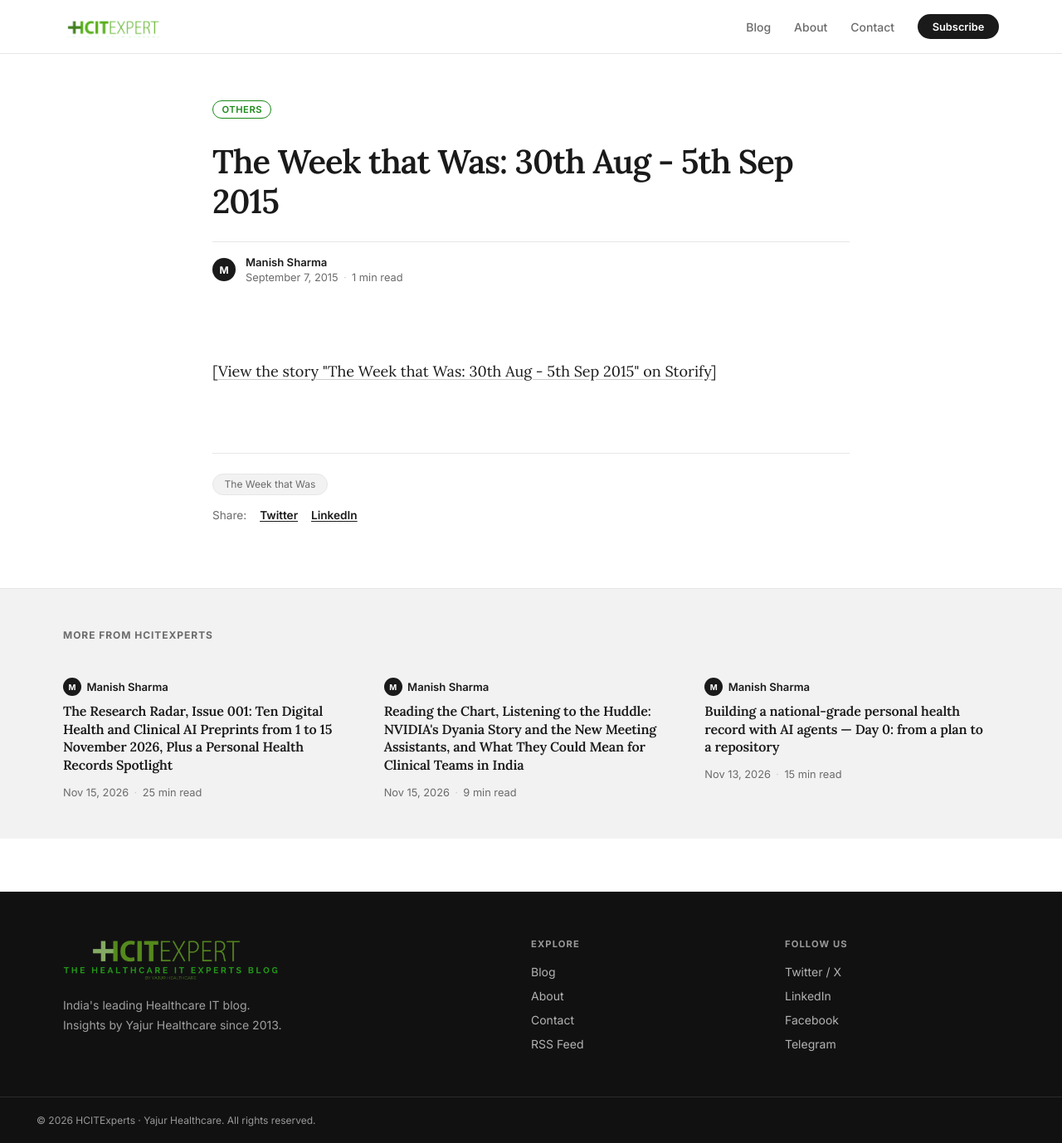
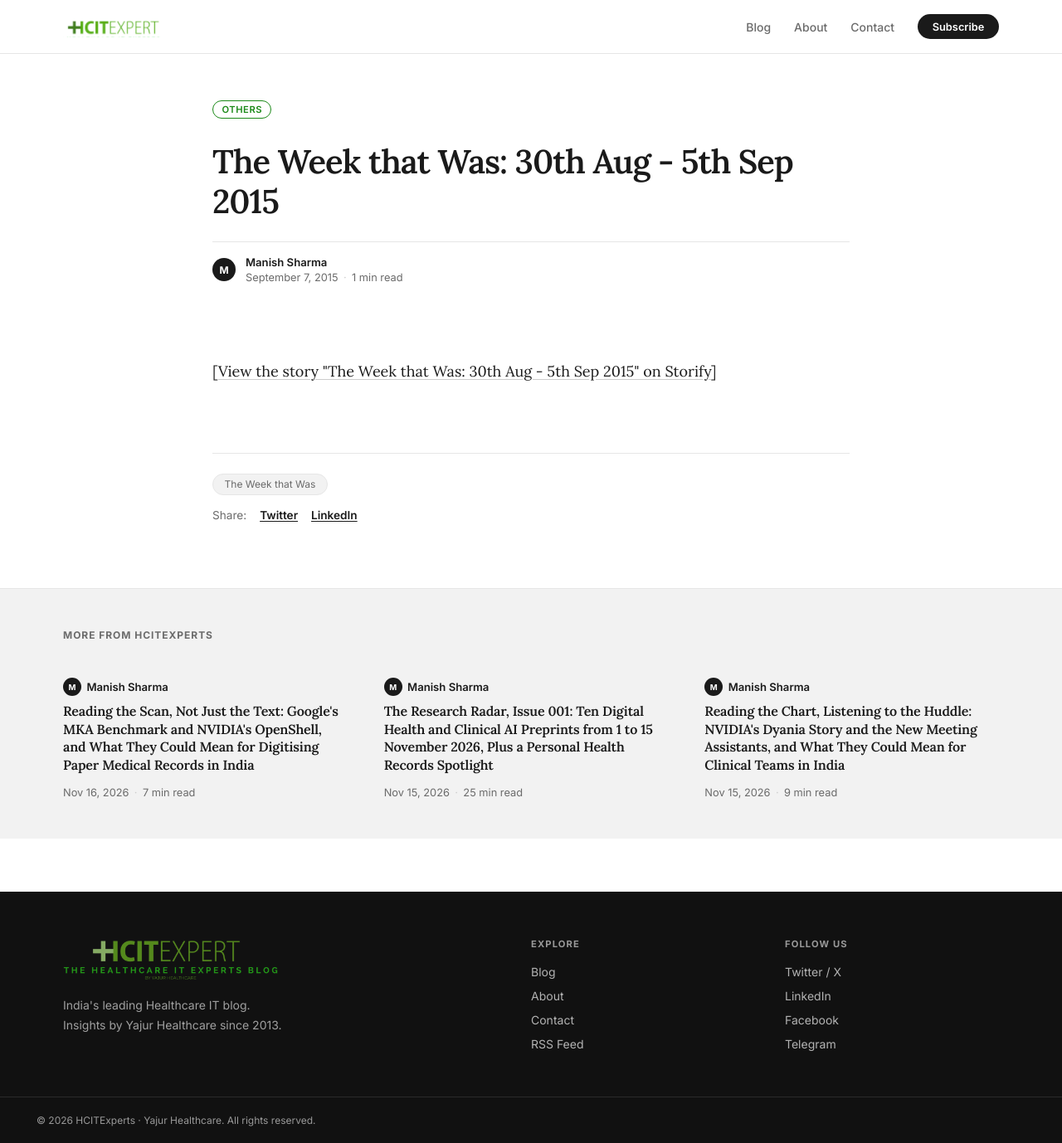
Before and after one commit to msharmas-yajur/hcitexpert-com, a Jekyll site: the page built from _posts/2015-09-07-the-week-that-was-30th-aug-5th-sep-2015.md, in a window 1280 px wide and 1378 px high. Shown: the whole window at 83% size. Built offline with Jekyll 4.4.1, drawn with Linux system fonts in a browser that asks for light colours; part of the change alters nothing that is shown.

Commit message:
post: Clinical Frontier 2026-11-16 - scanned-paper-records-multimodal-agents-india
Issue 036. Checker pass 1: APPROVED, no failing claims.

Co-Authored-By: Claude Sonnet 5.5 <noreply@anthropic.com>
Claude-Session: https://claude.ai/code/session_013kodvpn1aXpbMMUpAaKEq4

```diff
--- a/_data/clinical_frontier_covered.yml
+++ b/_data/clinical_frontier_covered.yml
@@ -354,4 +354,19 @@ covered:
       - https://hl7.org/fhir/composition.html
       - https://www.pib.gov.in/PressReleasePage.aspx?PRID=2190014
 
+  - date: 2026-11-16
+    slug: 2026-11-16-google-mka-benchmark-nvidia-openshell-scanned-paper-medical-records-india
+    angle: scanned-paper-records-multimodal-agents-india
+    regions: [India]
+    models: ["Multimodal Knowledge Agent (MKA) benchmark (Google DeepMind, Artificial Analysis)", "Gemini 4 Carbon (Google)", "NVIDIA OpenShell", "Agent Substrate"]
+    sources:
+      - https://blog.google/innovation-and-ai/models-and-research/gemini-models/multimodal-knowledge-agent-benchmark/
+      - https://huggingface.co/datasets/google/multimodal-knowledge-agent
+      - https://artificialanalysis.ai/evaluations/mka
+      - https://blogs.nvidia.com/blog/open-source-openshell-infrastructure/
+      - https://www.pib.gov.in/PressReleasePage.aspx?PRID=2190014
+      - https://hl7.org/fhir/diagnosticreport.html
+      - https://hl7.org/fhir/provenance.html
+      - https://hl7.org/fhir/documentreference.html
+
 held: []
--- /dev/null
+++ b/_posts/2026-11-16-google-mka-benchmark-nvidia-openshell-scanned-paper-medical-records-india.md
@@ -0,0 +1,122 @@
+---
+title: "Reading the Scan, Not Just the Text: Google's MKA Benchmark and NVIDIA's OpenShell, and What They Could Mean for Digitising Paper Medical Records in India"
+date: 2026-11-16 18:24:13 +0530
+author: Manish Sharma
+description: "The Clinical Frontier, Issue 036. Google DeepMind's 10 November MKA benchmark tests agents on visually complex files, where Gemini 4 Carbon ranks second on quality in Google's report. NVIDIA's 10 November contribution of OpenShell to the CNCF adds an open runtime for governing agents. What this suggests for turning scanned and paper medical records into reviewed, source-linked data in Indian hospitals, and why neither announcement is a clinical result."
+keywords: "scanned medical records AI, paper records digitisation India, multimodal AI agents healthcare, Multimodal Knowledge Agent benchmark, MKA benchmark Google DeepMind, Gemini 4 Carbon, NVIDIA OpenShell CNCF, AI agent governance hospital, FHIR DiagnosticReport presentedForm, FHIR Provenance, DocumentReference scanned report, DPDP Rules hospitals, legacy medical records, lab report PDF extraction, handwritten prescription AI"
+image: /assets/images/logo.png
+reading_time: "8 min read"
+categories:
+  - Healthcare Technology
+  - AI/ML/DL
+tags:
+  - Medical Records
+  - Multimodal AI
+  - Document AI
+  - Gemini
+  - NVIDIA
+  - AI Agents
+  - AI Governance
+  - FHIR
+  - DPDP Act
+  - Digitisation
+mentions:
+  - name: "Google: Introducing the Multimodal Knowledge Agent benchmark"
+    description: "Google DeepMind's post of 10 November 2026, written with Artificial Analysis, introducing MKA, a 200-task benchmark of visually complex professional files across 10 verticals and 83 occupations, and reporting that Gemini 4 Carbon ranked second on quality among the models tested at about one sixth of the top model's average cost."
+    url: "https://blog.google/innovation-and-ai/models-and-research/gemini-models/multimodal-knowledge-agent-benchmark/"
+  - name: "Hugging Face: google/multimodal-knowledge-agent"
+    description: "The public dataset card for MKA with 10 showcase tasks, their verticals and domains, and the task file structure."
+    url: "https://huggingface.co/datasets/google/multimodal-knowledge-agent"
+  - name: "Artificial Analysis: Multimodal Knowledge Agent (MKA) evaluation"
+    description: "Artificial Analysis's page for its implementation of the MKA benchmark."
+    url: "https://artificialanalysis.ai/evaluations/mka"
+  - name: "NVIDIA Blog: NVIDIA Expands Open Source Commitment With OpenShell Contribution and New AI Infrastructure"
+    description: "NVIDIA's post of 10 November 2026 on contributing OpenShell, an open source runtime for securing and governing autonomous agents, to the Cloud Native Computing Foundation, and contributing to the Google-led Agent Substrate project."
+    url: "https://blogs.nvidia.com/blog/open-source-openshell-infrastructure/"
+  - name: "PIB: Government notifies DPDP Rules to empower citizens and protect privacy"
+    description: "Press Information Bureau release of 14 November 2025 from the Ministry of Electronics and IT on the notification of the Digital Personal Data Protection Rules, 2025, including the 18 month phased compliance timeline and the rights of Data Principals."
+    url: "https://www.pib.gov.in/PressReleasePage.aspx?PRID=2190014"
+  - name: "HL7 FHIR: DiagnosticReport"
+    description: "HL7 FHIR resource for a set of discrete results and their context, with a presentedForm element that holds the entire report as issued."
+    url: "https://hl7.org/fhir/diagnosticreport.html"
+  - name: "HL7 FHIR: Provenance"
+    description: "HL7 FHIR resource that tracks the activity that created, revised, deleted or signed a version of a resource, and the entities and agents involved."
+    url: "https://hl7.org/fhir/provenance.html"
+  - name: "HL7 FHIR: DocumentReference"
+    description: "HL7 FHIR resource used to index a document, clinical note or other binary object to make it available to a healthcare system."
+    url: "https://hl7.org/fhir/documentreference.html"
+faq:
+  - q: "What is Google's MKA benchmark?"
+    a: "Per Google DeepMind's 10 November 2026 post, MKA (Multimodal Knowledge Agent) is a benchmark built with Artificial Analysis to evaluate how agents reason across visually complex files to solve real-world knowledge work tasks. It has a 200-task evaluation set made with domain experts across 10 verticals and 83 occupations. Each task is a multi-step project that Google says takes a seasoned professional three to eight hours."
+  - q: "Does MKA test medical record reading?"
+    a: "Not on the evidence of the public material. The ten showcase tasks on Hugging Face are labelled with verticals such as logistics, construction, engineering, science, business, finance, education, law and government, and software and data. Artificial Analysis describes the benchmark as covering project files such as architectural drawings, engineering schematics and clinical scans. The 200-task evaluation set is private, so the public tasks are the only ones outsiders can inspect. A hospital should test any model on its own scanned records."
+  - q: "What did Google report for Gemini 4 Carbon on MKA?"
+    a: "Google's post says Gemini 4 Carbon ranks second in quality among the models tested and completes tasks at 6x lower cost on average than the top-scoring model. These are Google's reported results from a benchmark run by Artificial Analysis, not a clinical evaluation."
+  - q: "What is NVIDIA OpenShell?"
+    a: "NVIDIA describes OpenShell as an open source runtime for securing and governing autonomous agents. NVIDIA's 10 November 2026 post says it applies deterministic controls to agent activity so teams can enforce policies as agents use tools, access inference services and execute workloads, and that NVIDIA is contributing it to the Cloud Native Computing Foundation as a Sandbox project. The post does not describe a healthcare use."
+  - q: "Can AI safely digitise paper medical records on its own?"
+    a: "Nothing in these announcements says so. A careful design keeps the original scan, stores each extracted value with a link to where it was read, and has a person confirm values that could change care, such as doses, units and decimal points. In FHIR terms a DiagnosticReport can hold the entire report as issued in presentedForm alongside discrete results, and a Provenance resource can record who or what produced a value."
+  - q: "Which Indian rules matter when a hospital digitises old records with AI?"
+    a: "According to the Press Information Bureau, India's DPDP Rules were notified in November 2025 with an 18 month phased compliance timeline. They require standalone, clear and simple consent notices that explain the specific purpose of use, and reinforce rights to access, correct, update or erase personal data, with a maximum of 90 days to respond. A hospital should take advice on how those apply to its own legacy records."
+---
+
+> **The Clinical Frontier** · 16 November 2026 · Issue 036
+> A briefing on how the latest frontier AI models and hardware land in real healthcare workflows, written for India's health-IT community. No hype, just what changed and what to do about it.
+
+**In this issue**
+
+- On 10 November Google DeepMind introduced **MKA**, a benchmark of agents working through **visually complex files**, where Google reports **Gemini 4 Carbon** ranking second on quality.
+- The same day NVIDIA said it is contributing **OpenShell**, an open runtime for **governing autonomous agents**, to the CNCF.
+- Neither is a clinical result. Together they point at a very practical Indian problem: **decades of scanned and paper records** that have to be read as images, not just as text.
+- We sketch a pattern that keeps the original scan, links every extracted value to its source, and puts a person in front of anything that could change care.
+
+## What shipped
+
+**MKA, a benchmark for visual work.** Google's [post of 10 November](https://blog.google/innovation-and-ai/models-and-research/gemini-models/multimodal-knowledge-agent-benchmark/) introduces the Multimodal Knowledge Agent benchmark, built with Artificial Analysis. Its premise is that most knowledge work benchmarks can be solved with text alone, while everyday professional work is often visual.
+
+- **The tasks.** A 200-task evaluation set made with domain experts across 10 verticals and 83 occupations. Google says each task is a multi-step project that takes a seasoned professional three to eight hours.
+- **The grading.** Each task pairs a prompt and a bundle of multimodal files with an expert-written rubric of roughly 70 yes/no checks, weighted 75% on factual accuracy and 25% on visual design. An agentic autorater built on a non-Google model grades the deliverables, and Google says domain experts agreed with it 96% of the time.
+- **The fairness setup.** Every model runs in the same open-source agent harness, Stirrup, with the same tools, sandbox and turn budget. Artificial Analysis keeps the 200 tasks private and Google released [10 public tasks](https://huggingface.co/datasets/google/multimodal-knowledge-agent) on Hugging Face.
+- **The result Google highlights.** Models differed sharply in effort, using between 30 and 130 turns on average per task. Gemini 4 Carbon ranks second in quality among the models tested and completes tasks at 6x lower cost on average than the top-scoring model. These are Google's reported results.
+
+**OpenShell, a seatbelt for agents.** NVIDIA's [post of 10 November](https://blogs.nvidia.com/blog/open-source-openshell-infrastructure/), published around KubeCon, says it is contributing NVIDIA OpenShell, an open source runtime for securing and governing autonomous agents, to the Cloud Native Computing Foundation as a Sandbox project.
+
+- **What it does.** NVIDIA says OpenShell applies deterministic controls to agent activity, so teams can enforce policies as agents use tools, access inference services and execute workloads, and connect their own compute, inference providers, credential storage and monitoring tools.
+- **The companion project.** NVIDIA is also contributing to Agent Substrate, a Google-led open source framework for operating long-running agent workloads on Kubernetes, and says NVIDIA and Google are collaborating on an integration of the two.
+- **The scale claim.** NVIDIA says hundreds of organisations have used OpenShell. The post describes no healthcare use.
+
+## Why it matters: records are pictures
+
+For a hospital with decades of paper, the oldest history may not be a database row at all. It may be a lab report printed with a layout, a stamped discharge summary, a handwritten prescription, a film jacket. Reading those means looking at the page: which number sits under which column, what a struck-out line means, where the unit is.
+
+MKA matters here only as a signal about what is being measured. Google's pitch is that agents should be tested on files where the visual content carries the answer. That is the same property a scanned report has.
+
+Be careful about what MKA is not. The ten public showcase tasks on Hugging Face are labelled with verticals such as logistics, construction, engineering, science, business, finance, education, law and government, and software and data, and none is labelled healthcare. [Artificial Analysis](https://artificialanalysis.ai/evaluations/mka) describes the benchmark as covering project files such as architectural drawings, engineering schematics and clinical scans, but the 200-task set is private, so nobody outside can check what the medical tasks look like. A benchmark score is not evidence that a model reads Indian lab reports correctly.
+
+## For Indian hospitals: a pattern for scanned records
+
+The following is our design proposal, not a product that either vendor describes.
+
+1. **Keep the original.** Never replace the scan with extracted text. In FHIR, a [DiagnosticReport](https://hl7.org/fhir/diagnosticreport.html) has a presentedForm element for the entire report as issued, next to discrete results, and a [DocumentReference](https://hl7.org/fhir/documentreference.html) can index a document so it is available to a healthcare system. Which fits depends on your system's interface.
+2. **Extract with receipts.** Each value the agent proposes (a haemoglobin result, a dose) should carry the page and the region it came from, so a reviewer sees the evidence next to the value. A [Provenance](https://hl7.org/fhir/provenance.html) resource is how FHIR tracks the activity that created or signed a version of a resource and the agents involved.
+3. **Score risk, not just accuracy.** A benchmark averages many checks. In a record, a wrong decimal point or unit is not an average. Require a person to confirm values that could change a decision, and sample the rest.
+4. **Fence the agent.** An agent that opens thousands of scans needs limits: which folders it can read, which tools it can call, which network it can reach, which inference endpoint it can use. That is the kind of policy control NVIDIA says OpenShell enforces, and a hospital could ask any agent platform the same question, whether open source or not. If you run the agent on your own cluster, ask how its policies are written, logged and reviewed.
+5. **Test on your own paper.** Build a small, de-identified sample of your own scans, covering the worst ones: faded thermal prints, skewed phone photos, mixed English and local-language handwriting. Measure accuracy on that set before any pilot, and again after any model change.
+
+## The Indian rulebook, briefly
+
+India's DPDP Rules were [notified in November 2025](https://www.pib.gov.in/PressReleasePage.aspx?PRID=2190014), and the Press Information Bureau describes an 18 month phased compliance timeline. Three points from that release bear on a digitisation project.
+
+- **Consent notices.** Data Fiduciaries must issue standalone, clear and simple consent notices that explain the specific purpose of use. Using old records for a new purpose such as AI extraction is a question for your data protection lead.
+- **Erase and correct.** Data Principals have rights to access, correct, update or erase their personal data, with a maximum of 90 days to respond. If extracted values live in several places, you need to be able to find and change them all. Provenance links help with that.
+- **Breach notification.** Affected individuals must be told promptly, in plain language. A large pile of newly searchable scans is a bigger target than a filing room.
+
+This is a summary of a press release, not legal advice.
+
+## The takeaway
+
+Neither announcement is about medicine. One is a benchmark that tries to measure whether agents can really look at the page. The other is an open way to put limits around what an agent may do. A hospital with decades of paper has a use for both ideas, and a reason to be sceptical of both until it has tested them on its own records. Start with a small, de-identified sample, keep the scan, link every value to its source, and let a clinician or a trained reviewer own the final entry.
+
+---
+
+*The Clinical Frontier is a daily briefing from [HCITExperts](https://hcitexpert.com/). Read the sources: [Google's MKA post](https://blog.google/innovation-and-ai/models-and-research/gemini-models/multimodal-knowledge-agent-benchmark/) and [NVIDIA's OpenShell post](https://blogs.nvidia.com/blog/open-source-openshell-infrastructure/). More tomorrow.*
```
